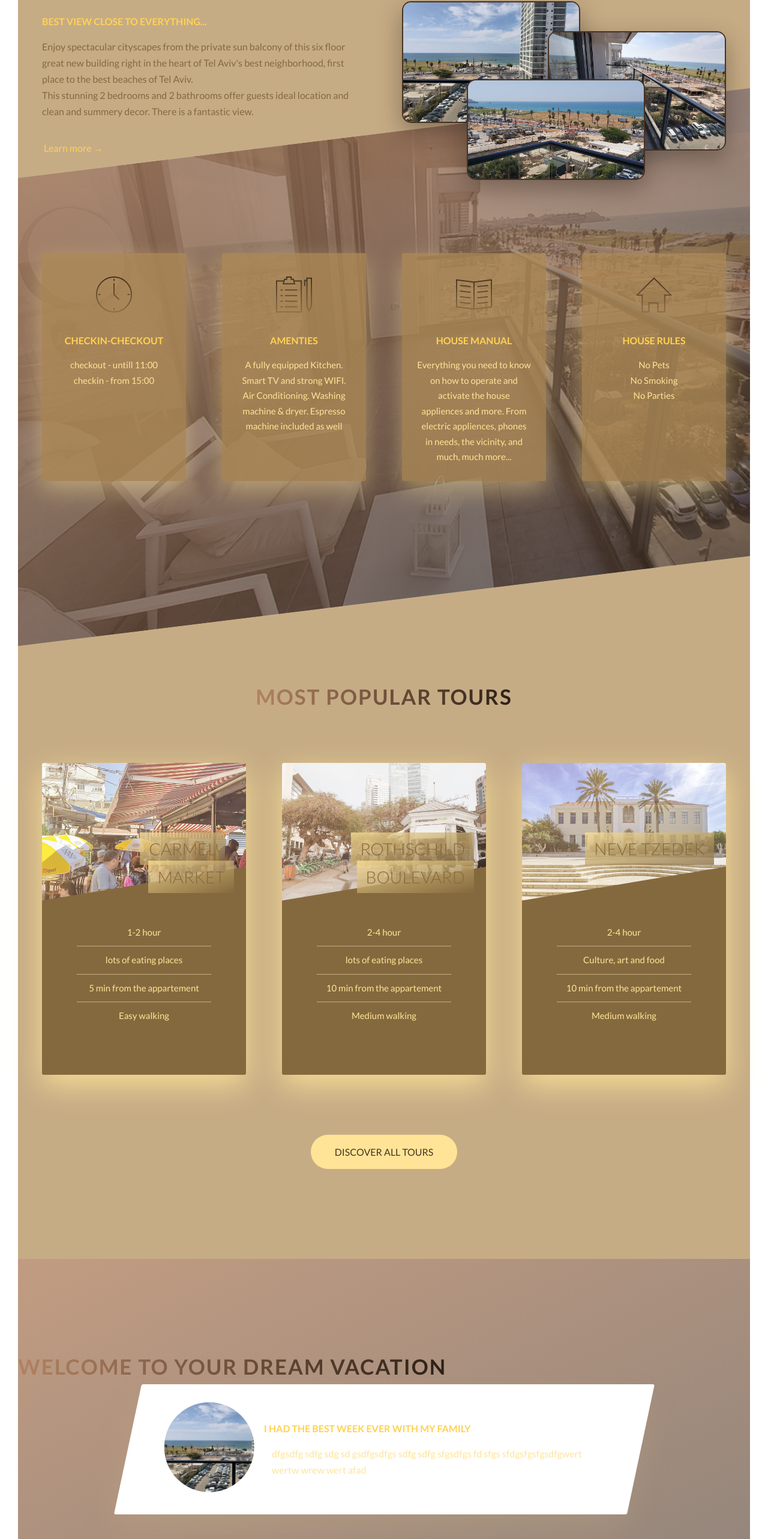
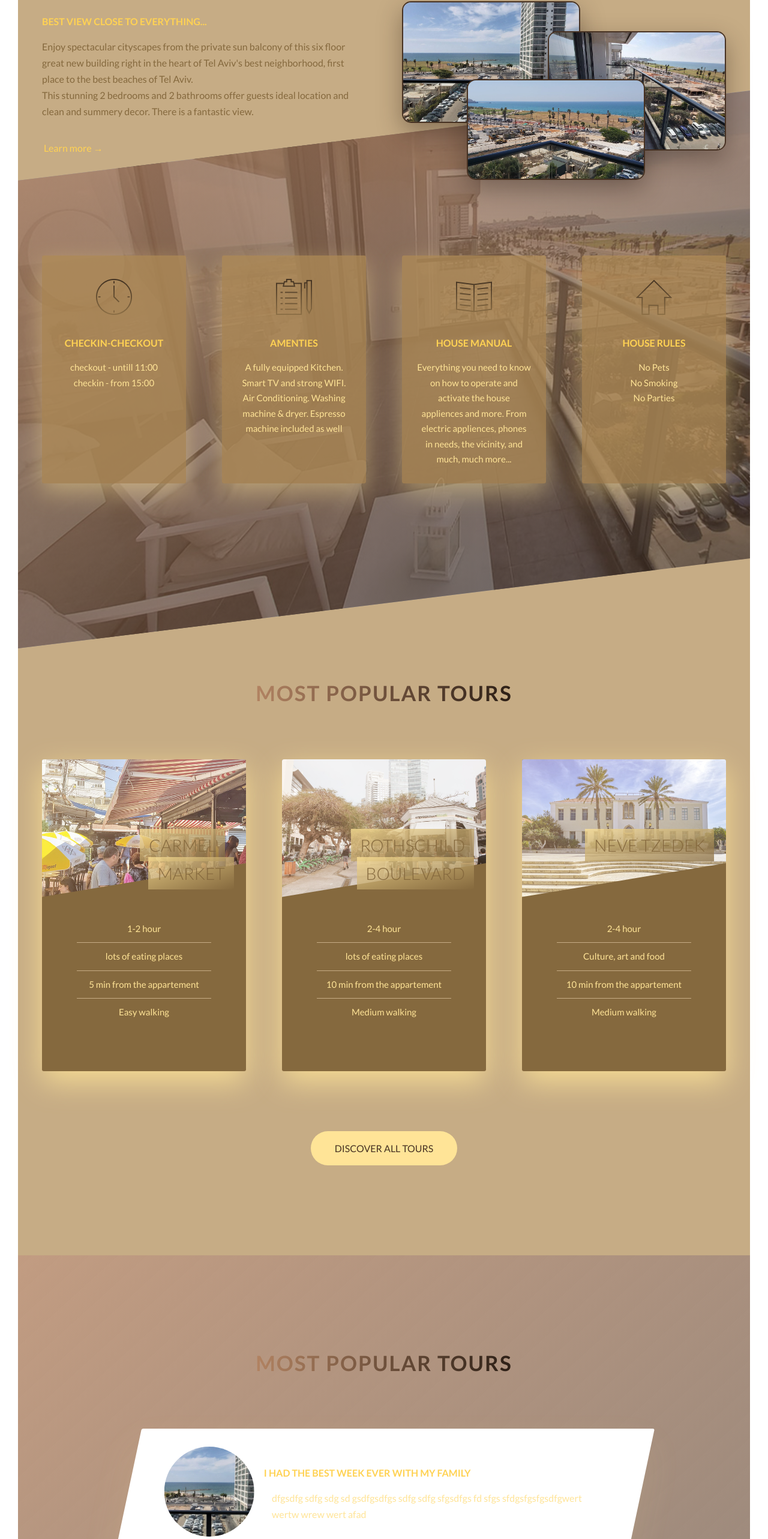
Before and after one commit to Elad73/rental-apartment-react-framework, a React (Create React App) app in the folder client/: page / in a window 1280 px wide. Shown: the part 998-3564 px from the top of the page at 60% size. Built offline with nearby package versions, Linux system fonts and the light colour scheme.

Commit message:
finishing the design of the review card

```diff
--- a/client/public/css/style.css
+++ b/client/public/css/style.css
@@ -111,6 +111,9 @@ body {
 
 .u-margin-top-huge {
   margin-top: 10rem; }
+
+.u-backface-hidden {
+  backface-visibility: hidden; }
 
 .btn:link, .btn:visited {
   text-transform: uppercase;
@@ -319,6 +322,7 @@ body {
   font-size: 1.6rem;
   transform: skewX(-12deg); }
   .story__shape {
+    position: relative;
     width: 15rem;
     height: 15rem;
     float: left;
@@ -328,9 +332,32 @@ body {
     clip-path: circle(50% at 50% 50%);
     transform: translateX(-3rem) translateY(-3rem) skewX(12deg); }
   .story__img {
-    height: 100%; }
+    height: 100%;
+    transform: translateX(-4.4rem) scale(1.4);
+    transition: all .5s;
+    backface-visibility: hidden; }
   .story__text {
     transform: skewX(12deg); }
+  .story__caption {
+    position: absolute;
+    top: 50%;
+    left: 50%;
+    transform: translate(-50%, 20%);
+    color: orangered;
+    text-transform: uppercase;
+    font-size: 1.7rem;
+    text-align: center;
+    opacity: 0;
+    transition: all 0.5s;
+    backface-visibility: hidden; }
+  .story:hover .story__caption {
+    opacity: 1;
+    transform: translate(-50%, -50%);
+    font-size: 2rem;
+    font-weight: 400; }
+  .story:hover .story__img {
+    opacity: 0.7;
+    transform: translateX(-4.4rem) scale(1); }
 
 .row {
   max-width: 114rem;
@@ -379,21 +406,21 @@ body {
   background-color: #c6ac85;
   padding: 25rem 0;
   margin-top: -20vh;
-  height: 90vh; }
+  height: 93vh; }
 
 .section-features {
   background-image: linear-gradient(to right bottom, rgba(178, 131, 98, 0.8), rgba(71, 50, 35, 0.6)), url(../img/landing-hero-2.jpg);
   background-size: cover;
   padding: 20rem 0;
   transform: skewY(-7deg);
-  margin-top: -13rem; }
+  margin-top: -15rem; }
   .section-features > * {
     transform: skewY(7deg); }
 
 .section-tours {
   background-color: #c6ac85;
-  padding: 25rem 0 15rem 0;
-  margin-top: -12rem; }
+  padding: 27rem 0 15rem 0;
+  margin-top: -15rem; }
 
 .section-stories {
   padding: 15rem 0;
--- a/client/public/sass/base/_utilities.scss
+++ b/client/public/sass/base/_utilities.scss
@@ -21,3 +21,7 @@
 .u-margin-top-huge {
     margin-top: 10rem;
 }
+
+.u-backface-hidden {
+    backface-visibility: hidden;
+}
--- a/client/public/sass/components/_story.scss
+++ b/client/public/sass/components/_story.scss
@@ -11,6 +11,7 @@
 
 
     &__shape {
+        position: relative;
         width: 15rem;
         height: 15rem;
 
@@ -22,13 +23,44 @@
         clip-path: circle(50% at 50% 50%);
 
         transform: translateX(-3rem) translateY(-3rem) skewX(12deg);
+
     }
 
     &__img {
         height: 100%;
+        transform: translateX(-4.4rem) scale(1.4);
+        transition: all .5s;
+        backface-visibility: hidden;
     }
 
     &__text {
         transform: skewX(12deg);
     }
+
+    &__caption {
+        position: absolute;
+        top: 50%;
+        left: 50%;
+        transform: translate(-50%, 20%);
+        color: orangered;
+        text-transform: uppercase;
+        font-size: 1.7rem;
+        text-align: center;
+        opacity: 0;
+        transition: all 0.5s;
+        backface-visibility: hidden;
+    }
+
+    &:hover &__caption {
+        opacity: 1;
+        transform: translate(-50%,-50%);
+        font-size: 2rem;
+        font-weight: 400;
+    }
+
+    &:hover &__img {
+        opacity: 0.7;
+        transform: translateX(-4.4rem) scale(1);
+        //filter: blur(3px) brightness(80%); //TODO: fix the image border that apears when adtivating the filter
+    }
 }
--- a/client/public/sass/pages/_home.scss
+++ b/client/public/sass/pages/_home.scss
@@ -2,7 +2,7 @@
     background-color: $color-bronze-light;
     padding: 25rem 0;
     margin-top: -20vh;
-    height: 90vh;
+    height: 93vh;
 }
 
 .section-features {
@@ -11,7 +11,7 @@
     padding: 20rem 0;
 
     transform: skewY(-7deg);
-    margin-top: -13rem;
+    margin-top: -15rem;
     & > * {
         transform: skewY(7deg);
     }
@@ -19,8 +19,8 @@
 
 .section-tours {
     background-color: $color-bronze-light;
-    padding: 25rem 0 15rem 0;
-    margin-top: -12rem;
+    padding: 27rem 0 15rem 0;
+    margin-top: -15rem;
 }
 
 .section-stories {
--- a/client/src/components/Header.js
+++ b/client/src/components/Header.js
@@ -14,7 +14,7 @@ class Header extends React.Component {
                             <span className="heading-primary--main">Hayarkon6</span>
                             <span className="heading-primary--sub">you can stop dreaming now</span>
                         </h1>
-                        <a href="#" className="btn btn--light-gold btn--animated">Explore</a>
+                        <a href="#" className="btn btn--light-gold btn--animated u-backface-hidden">Explore</a>
                     </div>
                 </header>
             </div>
--- a/client/src/components/HomePage.js
+++ b/client/src/components/HomePage.js
@@ -12,13 +12,18 @@ class HomePage extends React.Component {
                     <Features />
                     <Tours />
                     <section className="section-stories">
-                        <h2 className="heading-secondary heading-secondary--light-bronze">
-                            Welcome to your dream vacation
-                        </h2>
+                        <div className="u-center-text u-margin-bottom-big">
+                            <h2 className="heading-secondary heading-secondary--light-bronze">
+                                Most popular tours
+                            </h2>
+                        </div>
                         <div className="row">
                             <div className="story">
                                 <figure className="story__shape">
                                     <img src="../../../img/nat-2-large.jpg" alt="Person on a tour" className="story__img"></img>
+                                    <figcaption className="story__caption">
+                                        Mary Smith
+                                    </figcaption>
                                 </figure>
                                 <div className="story__text">
                                     <h3 className="heading-tertiary u-margin-bottom-small">I had the best week ever with my family</h3>
@@ -27,6 +32,25 @@ class HomePage extends React.Component {
                                     </p>
                                 </div>
                             </div>
+                        </div>
+                        <div className="row">
+                            <div className="story">
+                                <figure className="story__shape">
+                                    <img src="../../../img/nat-2-large.jpg" alt="Person on a tour" className="story__img"></img>
+                                    <figcaption className="story__caption">
+                                        Peter Smith
+                                    </figcaption>
+                                </figure>
+                                <div className="story__text">
+                                    <h3 className="heading-tertiary u-margin-bottom-small">I had the best week ever with my family</h3>
+                                    <p>
+                                        dfgsdfg sdfg sdg sd gsdfgsdfgs sdfg sdfg sfgsdfgs fd sfgs sfdgsfgsfgsdfgwert wertw wrew wert  afad
+                                    </p>
+                                </div>
+                            </div>
+                        </div>
+                        <div className="u-center-text u-margin-top-huge">
+                            <a href="#" className="btn btn--light-gold u-backface-hidden">Read all reviews...</a>
                         </div>
                     </section>
                 </main>
--- a/client/src/components/Tours.js
+++ b/client/src/components/Tours.js
@@ -101,7 +101,7 @@ class Tours extends React.Component {
                     </div>
                 </div>
                 <div className="u-center-text u-margin-top-huge">
-                    <a href="#" className="btn btn--light-gold">Discover all tours</a>
+                    <a href="#" className="btn btn--light-gold u-backface-hidden">Discover all tours</a>
                 </div>
             </section>
         );
```
